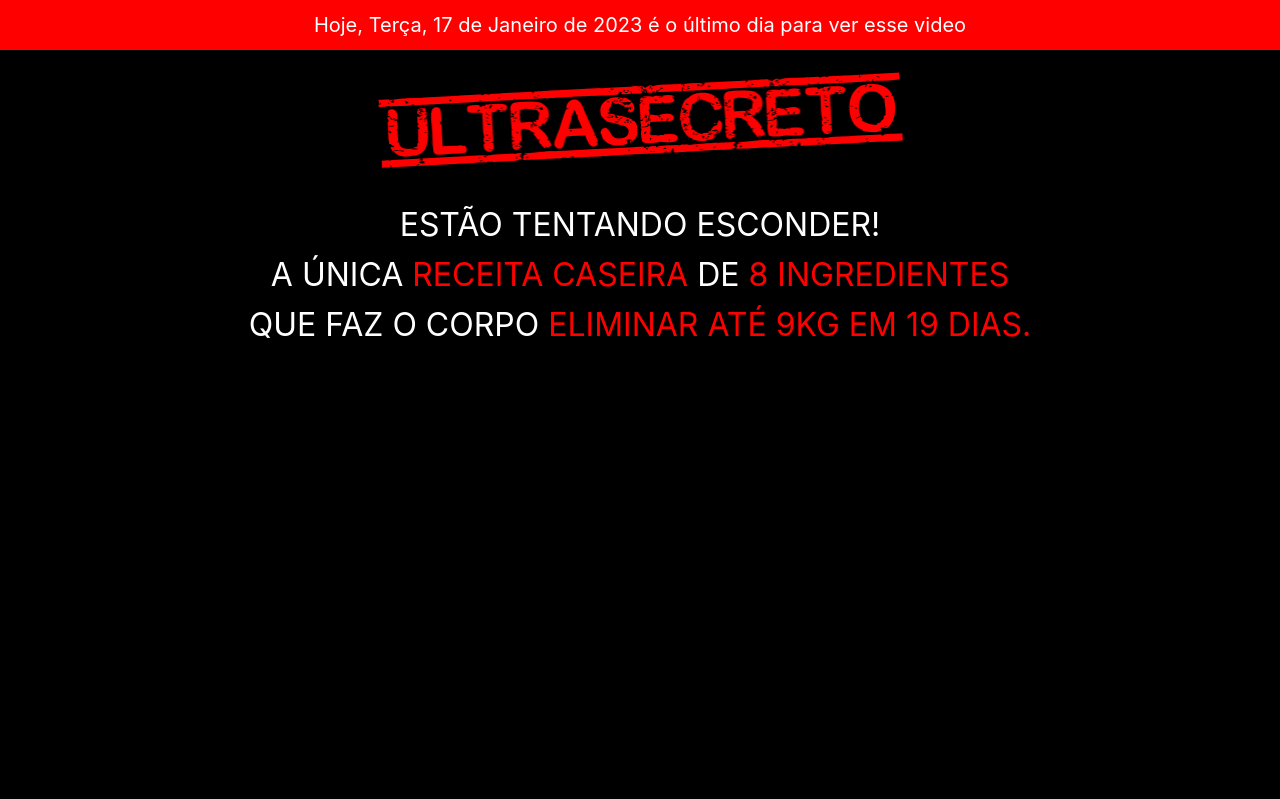
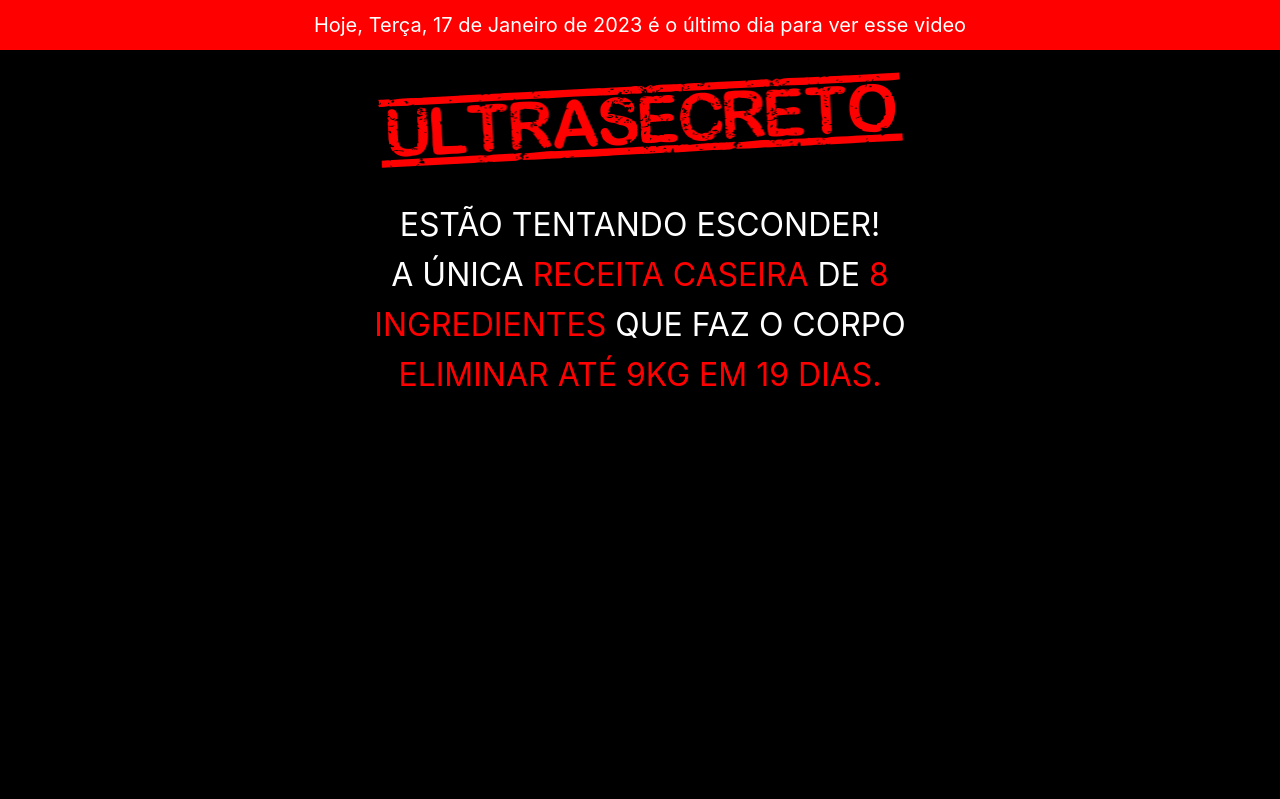
Before and after one commit to DjorgeSilva/marketing, a React (Create React App) app in the folder my-app/: page / in a window 1280 px wide. Shown: the top 799 px of the page. Built offline with nearby package versions, Linux system fonts and the light colour scheme.

Commit message:
update home page
- update main title
- update space below video

```diff
--- a/my-app/src/Components/Home/index.styles.ts
+++ b/my-app/src/Components/Home/index.styles.ts
@@ -81,16 +81,27 @@ export const HeaderImage = styled.div`
   }
 `;
 
+export const TitleWrapper = styled.div`
+  width: 85%;
+  height: fit-content;
+  margin: 30px 0;
+
+  @media (min-width: 950px) {
+    width: 50%;
+    font-size: 32px;
+    line-height: 50px;
+  }
+`;
+
 export const MainTitle = styled.p<ContentTextType>`
+  cursor: pointer;
   display: inline;
-  cursor: pointer;
-  width: 80%;
+  width: 100%;
   font-size: ${({ fontSize }) => `${fontSize}px`};
   color: ${({ color }) => color};
   text-transform: ${({ isUppercase }) =>
     isUppercase ? "uppercase" : "initial"};
 
-  margin-top: 20px;
   line-height: 35px;
 
   -webkit-user-select: none; /* Safari */
@@ -102,21 +113,20 @@ export const MainTitle = styled.p<ContentTextType>`
   }
 
   @media (min-width: 666px) and (max-width: 949px) {
-    width: 666px;
-    font-size: 24px;
+    font-size: 28px;
   }
 
   @media (min-width: 950px) {
-    width: 800px;
     font-size: 32px;
     line-height: 50px;
-    margin-top: 30px;
   }
 `;
 
 export const VideoWrapper = styled.div`
   width: 90%;
   height: 90%;
+
+  margin-bottom: 20px;
 
   display: flex;
   justify-content: center;
--- a/my-app/src/Components/Home/index.tsx
+++ b/my-app/src/Components/Home/index.tsx
@@ -1,7 +1,7 @@
 // -----------------------------------------------------
 // IMPORTS
 // -----------------------------------------------------
-import React, { useEffect, useRef, useState } from "react";
+import React, { useEffect, useState } from "react";
 import YouTube from "react-youtube";
 import garantiaImage from "../../assets/garantia.png";
 import first_resultImage from "../../assets/result-01.png";
@@ -26,6 +26,7 @@ import {
   ResultWrapper,
   SubTitle,
   TextContent,
+  TitleWrapper,
   VideoWrapper,
 } from "./index.styles";
 // -----------------------------------------------------
@@ -48,7 +49,6 @@ export const Home: React.FC = (): JSX.Element => {
   // -----------------------------------------------------
   const [totalWatcher, setTotalWatcher] = useState<number>(80);
   const [isButtonVisible, setIsButtonVisible] = useState<boolean>(false);
-  const gridIframe = useRef<HTMLIFrameElement>(null);
   // -----------------------------------------------------
   // FUNCTIONS
   // -----------------------------------------------------
@@ -90,21 +90,26 @@ export const Home: React.FC = (): JSX.Element => {
       <Main>
         <HeaderImage />
 
-        <MainTitle color={"#fff"} isUppercase={true}>
-          Estão tentando esconder!
-          <br /> A única <span> </span>
+        <TitleWrapper>
+          <MainTitle color={"#fff"} isUppercase={true}>
+            Estão tentando esconder! <br /> A única <span> </span>
+          </MainTitle>
           <MainTitle color={"#f00"} isUppercase={true}>
-            receita caseira
-          </MainTitle>{" "}
-          de <span> </span>
+            receita caseira <span> </span>
+          </MainTitle>
+          <MainTitle color={"#fff"} isUppercase={true}>
+            de <span> </span>
+          </MainTitle>
           <MainTitle color={"#f00"} isUppercase={true}>
-            8 ingredientes
-          </MainTitle>{" "}
-          que faz o corpo <span> </span>
+            8 ingredientes <span> </span>
+          </MainTitle>
+          <MainTitle color={"#fff"} isUppercase={true}>
+            que faz o corpo <span> </span>
+          </MainTitle>
           <MainTitle color={"#f00"} isUppercase={true}>
             eliminar até 9kg em 19 dias.
           </MainTitle>
-        </MainTitle>
+        </TitleWrapper>
 
         <VideoWrapper>
           <YouTube
@@ -115,7 +120,6 @@ export const Home: React.FC = (): JSX.Element => {
             }}
           />
         </VideoWrapper>
-
         <TextContent
           fontSize={16}
           color={"#fff"}
@@ -124,7 +128,6 @@ export const Home: React.FC = (): JSX.Element => {
         >
           {totalWatcher} pessoas estão assistindo esse vídeo com você
         </TextContent>
-
         {isButtonVisible && (
           <a href="https://pay.kiwify.com.br/SEcE09e">
             <GenericButton>
@@ -132,12 +135,10 @@ export const Home: React.FC = (): JSX.Element => {
             </GenericButton>
           </a>
         )}
-
         <SubTitle>
           veja abaixo resultados reais surpreendentes de pessoas reais que
           tomaram a decisão de mudar de vida com o nosso método!
         </SubTitle>
-
         <ResultWrapper>
           <ImageWrapper>
             <ResultImages src={first_resultImage} />
@@ -149,7 +150,6 @@ export const Home: React.FC = (): JSX.Element => {
             <ResultImages src={fourth_resultImage} />
           </ImageWrapper>
         </ResultWrapper>
-
         <GenericWrapper margin="0 0 30px 0">
           <SubTitle>Cross Combat</SubTitle>
           {mockList.map((option: ListType) => {
@@ -167,7 +167,6 @@ export const Home: React.FC = (): JSX.Element => {
             );
           })}
         </GenericWrapper>
-
         <LogoWrapper>
           <ResultImages
             src={garantiaImage}
@@ -175,7 +174,6 @@ export const Home: React.FC = (): JSX.Element => {
             margin={"60px 0 20px 0"}
           />
         </LogoWrapper>
-
         <GenericWrapper margin="20px 0 40px 0">
           {garantiaMockList.map((item: GarantiaDataType) => {
             return (
@@ -201,7 +199,7 @@ export const Home: React.FC = (): JSX.Element => {
           margin={"none"}
           lineHeight={"25px"}
         >
-          Copyright 2022 – Cross Combat ® <br /> Todos os Direitos Reservados{" "}
+          Copyright 2022 – Cross Combat ® <br /> Todos os Direitos Reservados
           <br /> Termos de Uso - Privacidade <br />
           Insira um disclaimer original, não use o que todos usam
         </TextContent>
```
